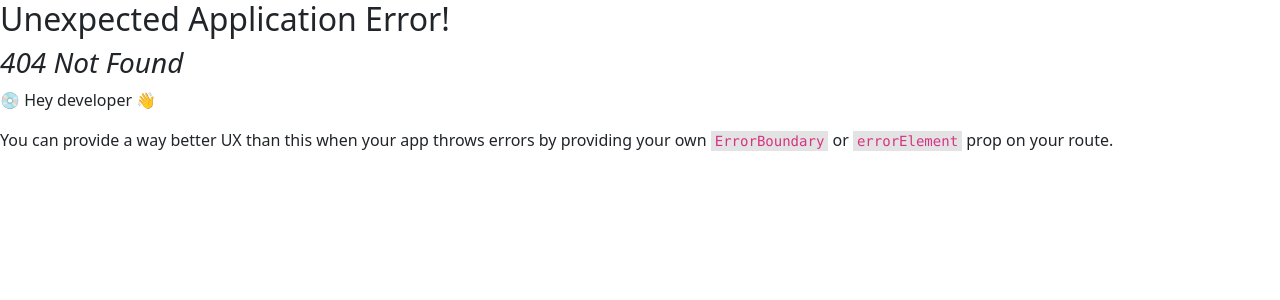
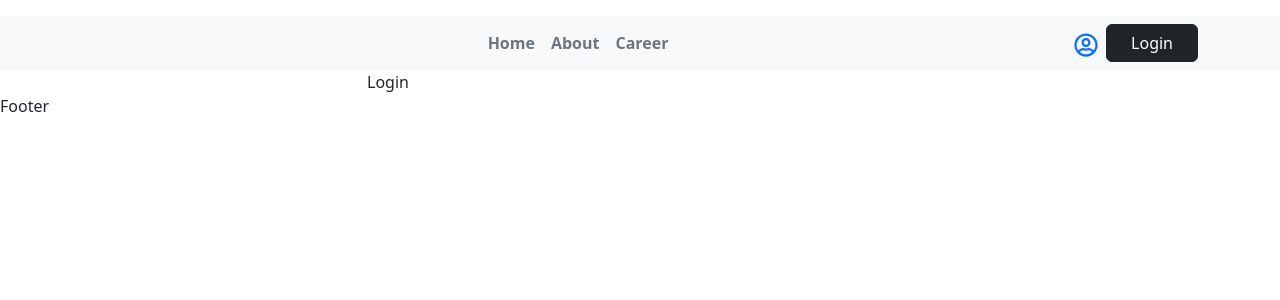
Before and after one commit to NDmorsalin/dragon-news-front-ph, a React (Vite) app: page /auth/login in a window 1280 px wide. Before the commit this address had no page. Shown: the top 300 px of the page. Built offline with nearby package versions, Linux system fonts and the light colour scheme.

Commit message:
Navigation  complete and change Route file with new layout

```diff
--- a/src/components/NavBar/NavBar.jsx
+++ b/src/components/NavBar/NavBar.jsx
@@ -1,26 +1,59 @@
-import { Button, Container, Nav, Navbar } from "react-bootstrap";
+import { Container, Nav, Navbar } from "react-bootstrap";
 import { FaRegUserCircle } from "react-icons/fa";
-import { Link } from "react-router-dom";
+import { Link, NavLink } from "react-router-dom";
 
 const NavBar = () => {
   return (
     <>
-      <Navbar collapseOnSelect expand="lg" bg="light" variant="light">
+      <Navbar
+        className="mt-3"
+        collapseOnSelect
+        expand="lg"
+        bg="light"
+        variant="light"
+      >
         <Container>
           <Navbar.Toggle aria-controls="responsive-navbar-nav" />
           <Navbar.Collapse id="responsive-navbar-nav">
             <Nav className="mx-auto d-flex align-items-center gap-3">
-              <Link to="#features">Home</Link>
-              <Link to="#pricing">About</Link>
-              <Link to="#pricing">Career</Link>
+              <NavLink
+                className={({ isActive }) =>
+                  `text-decoration-none fw-bold ${
+                    isActive ? "text-primary" : "text-secondary"
+                  }`
+                }
+                to="/category/all"
+              >
+                Home
+              </NavLink>
+              <NavLink
+                className={({ isActive }) =>
+                  `text-decoration-none fw-bold ${
+                    isActive ? "text-primary" : "text-secondary"
+                  }`
+                }
+                to="/profile/about"
+              >
+                About
+              </NavLink>
+              <NavLink
+                className={({ isActive }) =>
+                  `text-decoration-none fw-bold ${
+                    isActive ? "text-primary" : "text-secondary"
+                  }`
+                }
+                to="/profile/career"
+              >
+                Career
+              </NavLink>
             </Nav>
             <Nav>
               <Link to="#deets" className="fs-4 d-block me-2">
                 <FaRegUserCircle />
               </Link>
-              <Button variant="dark" className="rounded-0 px-4">
+              <Link to="/auth/login" className="btn btn-dark px-4">
                 Login
-              </Button>
+              </Link>
             </Nav>
           </Navbar.Collapse>
         </Container>
--- /dev/null
+++ b/src/pages/Auth/Login/Login.jsx
@@ -0,0 +1,9 @@
+import React from 'react'
+
+const Login = () => {
+  return (
+    <div>Login</div>
+  )
+}
+
+export default Login
--- /dev/null
+++ b/src/pages/Auth/Register/Register.jsx
@@ -0,0 +1,11 @@
+import React from 'react';
+
+const Register = () => {
+    return (
+        <div>
+            Login
+        </div>
+    );
+};
+
+export default Register;
```
Also changed, not shown: src/routes/Routes.jsx (+23 -6 lines).
